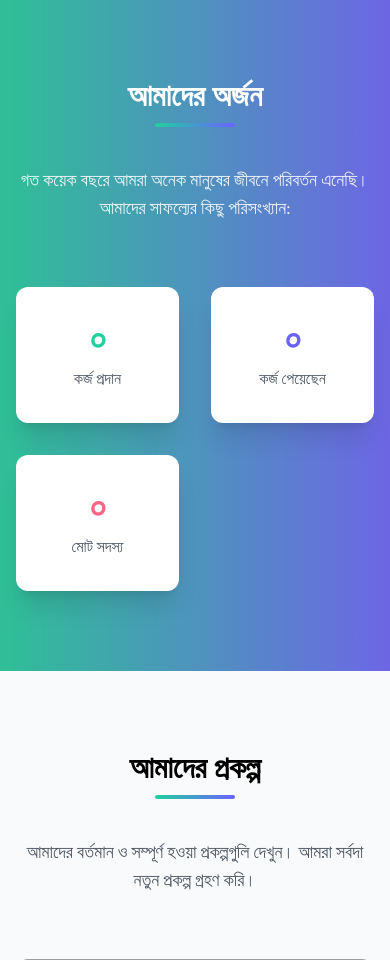
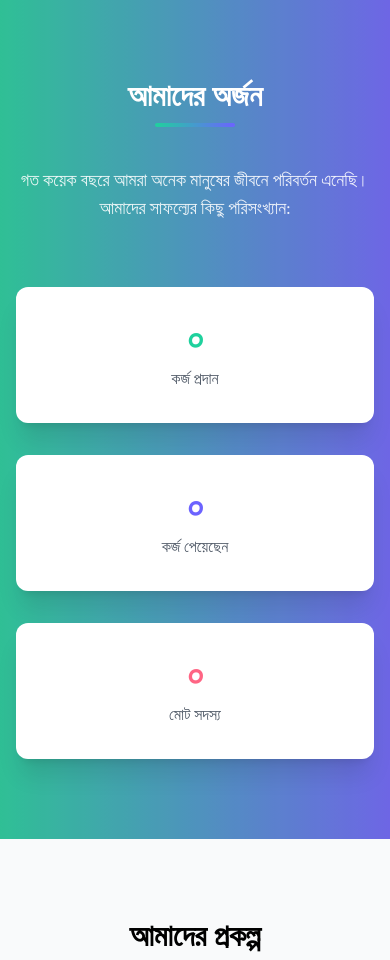
Before and after one commit to Korje-Hasana/korjehasana_backend, a Django app: page / in a window 390 px wide. Shown: the part 1903-2863 px from the top of the page. Run offline with Django 4.2, Linux system fonts and the light colour scheme; data that the repository does not hold is empty; parts of the project's set-up code (start-up, migrations or seed data) failed here and were passed over; some libraries are stand-ins or nearby versions; grey boxes are pictures that could not be loaded.

Commit message:
update text

```diff
--- a/templates/index.html
+++ b/templates/index.html
@@ -293,7 +293,7 @@
           <p class="text-lg text-white/90 max-w-3xl mx-auto mt-6" data-aos="fade-up" data-aos-delay="200">গত কয়েক বছরে আমরা অনেক মানুষের জীবনে পরিবর্তন এনেছি। আমাদের সাফল্যের কিছু পরিসংখ্যান:</p>
         </div>
 
-        <div class="grid grid-cols-2 md:grid-cols-3 gap-8">
+        <div class="grid grid-cols-1 sm:grid-cols-2 md:grid-cols-3 gap-8">
           <div class="counter-item bg-white rounded-xl p-8 text-center shadow-xl transform transition duration-500 hover:-translate-y-2" data-aos="zoom-in" data-aos-delay="100">
             <div class="text-4xl md:text-6xl font-bold text-primary mb-2 counter" data-target="{{ total_loan_amount }}">০</div>
             <p class="text-gray-600 font-medium">কর্জ প্রদান</p>
```
